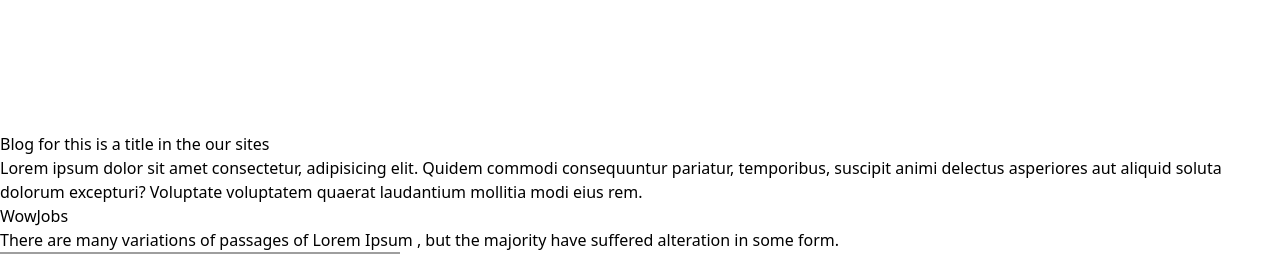
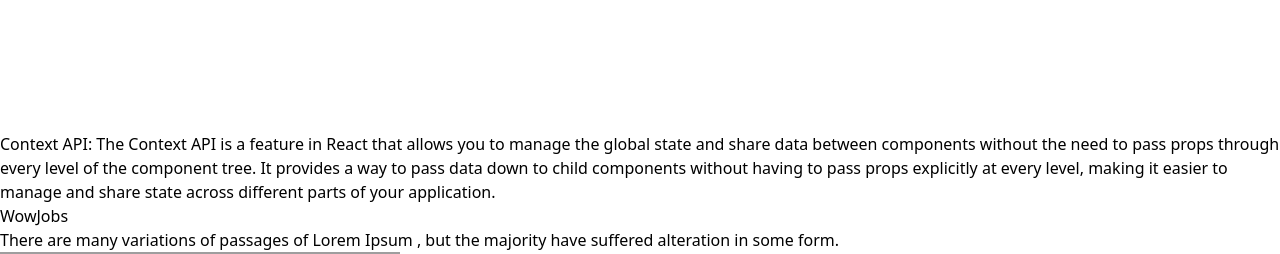
Before and after one commit to Yeakub1/wow-jobs, a React (Vite) app: page /blog in a window 1280 px wide. Shown: the part 1220-1474 px from the top of the page. Built offline with nearby package versions, Linux system fonts and the light colour scheme; grey boxes are pictures that could not be loaded.

Commit message:
contex api

```diff
--- a/src/components/Blog/Blog.jsx
+++ b/src/components/Blog/Blog.jsx
@@ -2,10 +2,18 @@ import React from 'react';
 
 const Blog = () => {
     return (
-        <div className='mt-20'>
-            <h1>Blog for this is a title in the our sites</h1>
-            <p>Lorem ipsum dolor sit amet consectetur, adipisicing elit. Quidem commodi consequuntur pariatur, temporibus, suscipit animi delectus asperiores aut aliquid soluta dolorum excepturi? Voluptate voluptatem quaerat laudantium mollitia modi eius rem.</p>
-        </div>
+      <div className="m-20 px-20">
+        <h1>
+          <span className="font-semibold text-xl">Context API:</span> The
+          Context API is a feature in React that allows you to manage the global
+          state and share data between components without the need to pass props
+          through every level of the component tree. It provides a way to pass
+          data down to child components without having to pass props explicitly
+          at every level, making it easier to manage and share state across
+          different parts of your application.
+        </h1>
+
+      </div>
     );
 };
 
```
